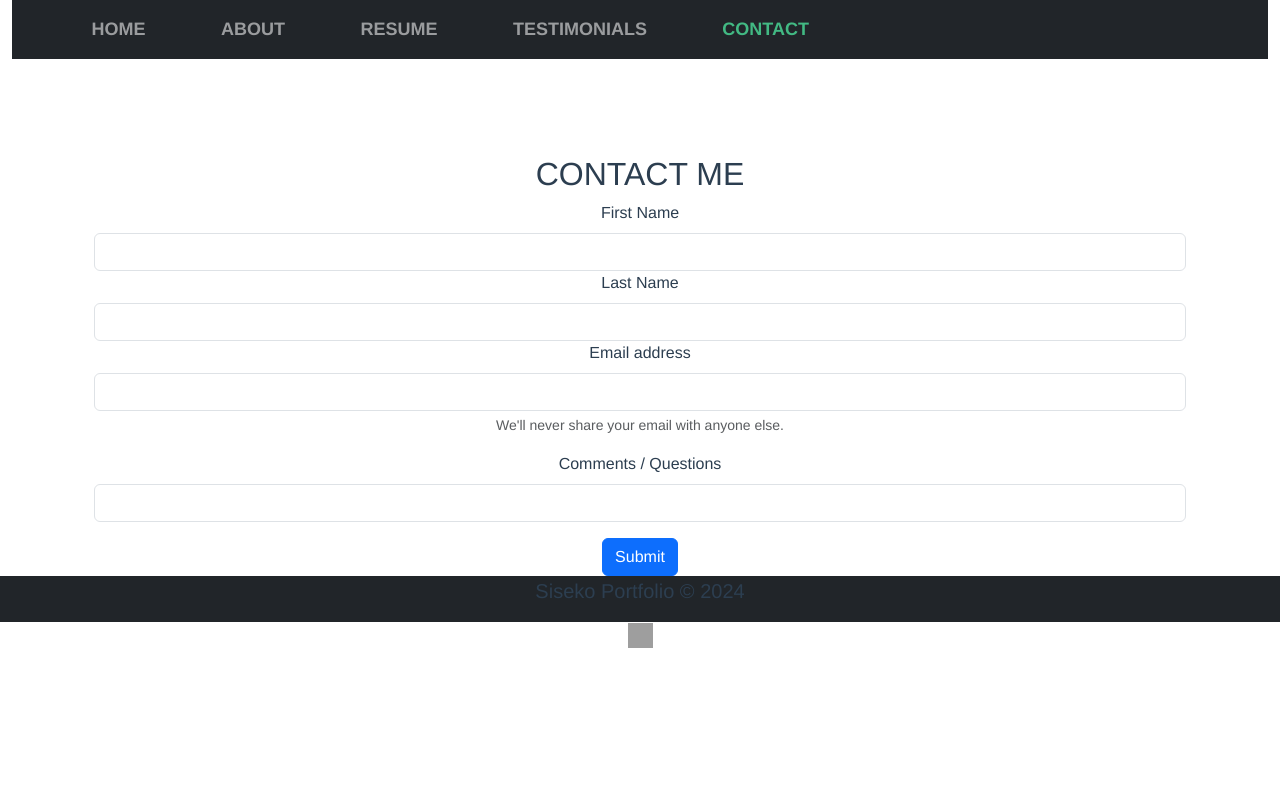
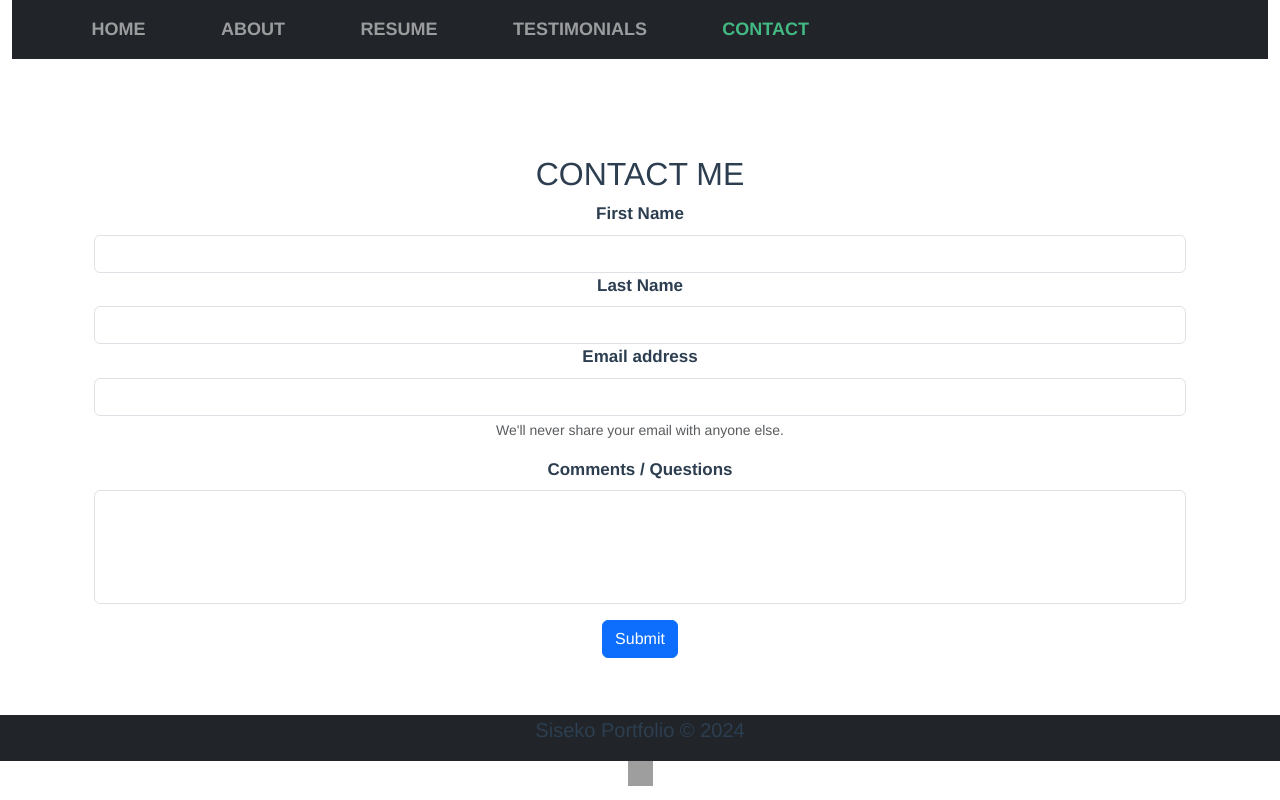
Before and after one commit to Sisekocom/vue-portfolio-updated, a Vue app: page /contact in a window 1280 px wide. Built offline with nearby package versions, Linux system fonts and the light colour scheme; grey boxes are pictures that could not be loaded.

Commit message:
added another

```diff
--- a/src/App.vue
+++ b/src/App.vue
@@ -52,6 +52,7 @@ nav {
     &.router-link-exact-active {
       color: #42b983;
     }
+
   }
 
 
--- a/src/components/Footer.vue
+++ b/src/components/Footer.vue
@@ -9,6 +9,8 @@
             </div>
 
         <div>
+
+
 
 
             <a
--- a/src/components/Navbar.vue
+++ b/src/components/Navbar.vue
@@ -4,6 +4,7 @@
         <nav class="navbar navbar-expand-lg navbar-dark bg-dark ">
               <div class="container-fluid">
                 <button
+
 
                   class="navbar-toggler"
                   type="button"
--- a/src/components/SpinnerComp.vue
+++ b/src/components/SpinnerComp.vue
@@ -7,6 +7,7 @@
 <script>
 export default {
 
+
 }
 </script>
 
--- a/src/router/index.js
+++ b/src/router/index.js
@@ -16,6 +16,7 @@ const routes = [
     component: () =>
       import(/* webpackChunkName: "about" */ "../views/AboutView.vue"),
   },
+
   {
     path: "/project",
     name: "project",
--- a/src/views/AboutView.vue
+++ b/src/views/AboutView.vue
@@ -1,6 +1,7 @@
 <template>
   <div class="about">
     <h1>About</h1>
+
 
 
     <p v-for="job in getData()" :key="job">
--- a/src/views/ContactView.vue
+++ b/src/views/ContactView.vue
@@ -5,11 +5,12 @@
                         <div class="col">
                             <div class="row">
 
+
                                 <h2 id="contact">CONTACT ME</h2>
 
 
+                            </div>
 
-                            </div>
 
                             <form action="https://formspree.io/f/mwkdzevr" method="POST" class="container" id="form">
                                 <div class="mb-3">
@@ -41,6 +42,16 @@
 
     }
 </script>
-<style >
+<style scoped>
+.contact {
+    height: 76vh;
 
+}
+#exampleInputmessage{
+    padding: 4%;
+}
+label{
+    font-weight: bold;
+    font-size: 17px;
+}
 </style>
--- a/src/views/HomeView.vue
+++ b/src/views/HomeView.vue
@@ -38,6 +38,8 @@ export default {
   name: 'HomeView',
   components: {
   }
+
+
 }
 </script>
 
--- a/src/views/ProjectView.vue
+++ b/src/views/ProjectView.vue
@@ -3,5 +3,6 @@
         <h1>This is project page</h1>
 
 
+
     </div>
 </template>
--- a/src/views/ResumeView.vue
+++ b/src/views/ResumeView.vue
@@ -3,5 +3,6 @@
         <h1>This is an resume page</h1>
 
 
+
     </div>
 </template>
--- a/src/views/TestimonialView.vue
+++ b/src/views/TestimonialView.vue
@@ -12,8 +12,6 @@ export default {
 
 
 
-
-
 }
 </script>
 
```
